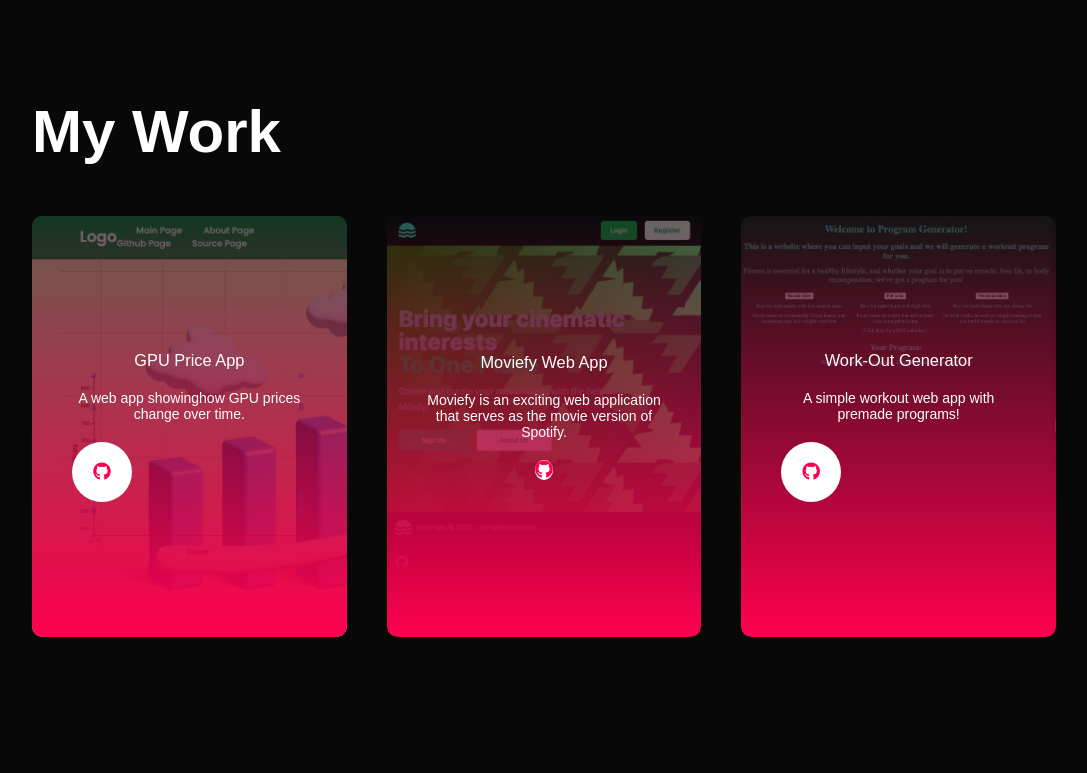
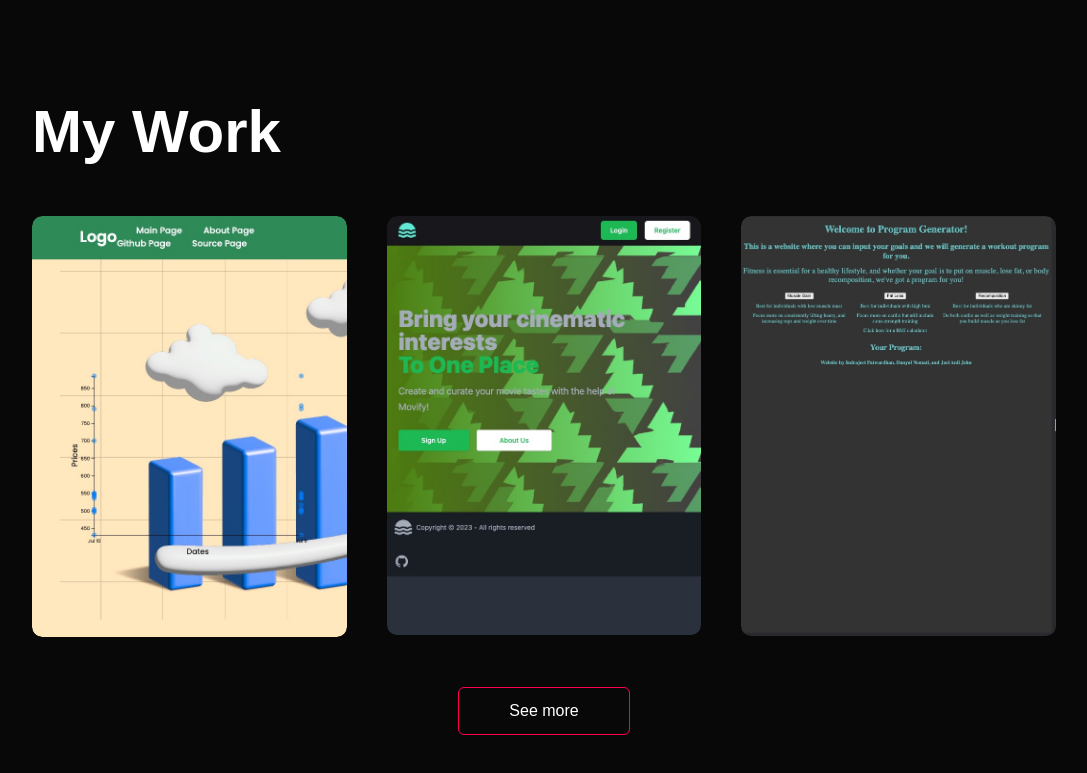
Before and after one commit to danyalnemati8/newjs, a plain HTML site: page index.html in a window 1280 px wide. Shown: the part 1875-2648 px from the top of the page, without its empty margins (96-1183 px from the left). Before the commit the page ends 2572 px from the top, so only its background shows below. Drawn offline with Linux system fonts and the light colour scheme.

Commit message:
work section finished

```diff
--- a/index.html
+++ b/index.html
@@ -127,29 +127,29 @@
             <img src="images/work1.jpeg">
             <div class="layer">
                 <h3>GPU Price App</h3>
-                <p>A web app showinghow GPU prices change over time. </p>
+                <p>A web app showing how GPU prices change over time on a bar graph.</p>
                 <a href="https://github.com/danyalnemati8/WebScraping"><i class="fa-brands fa-github fa-fade" style="color:#ff004f;"></i></a>
             </div>
           </div>
+
           <div class="work">
             <img src="images/work2.jpeg">
             <div class="layer">
               <h3>Moviefy Web App</h3>
-              <p>Moviefy is an exciting web application that serves as
-                the movie version of Spotify.<p>
-              <a href="https://github.com/danyalnemati8/my-app/tree/main"><i class="fa-brands fa-github fa-fade" ></i></a>
+              <p>Moviefy is an exciting web application that serves as the movie version of Spotify.</p>
+              <a href="https://github.com/danyalnemati8/my-app"><i class="fa-brands fa-github fa-fade" style="color:#ff004f;"></i></a>
           </div>
           </div>
           <div class="work">
             <img src="images/work3.jpeg">
             <div class="layer">
               <h3>Work-Out Generator</h3>
-              <p>A simple workout web app with premade programs!
-              </p>
+              <p>A simple workout web app with premade programs for users to pick</p>
               <a href="https://github.com/danyalnemati8/WorkoutProgram"><i class="fa-brands fa-github fa-fade" style="color:#ff004f;"></i></a>
           </div>
           </div>
         </div>
+        <a href="#" class="btn">See more</a>
     </div>
 </div>
 <script>
--- a/style.css
+++ b/style.css
@@ -185,10 +185,11 @@ nav ul li a:hover::after{
     width: 100%;
     border-radius: 10px;
     display: block;
+    transition: transform 0.5s;
 }
 .layer{
     width: 100%;
-    height: 100%;
+    height: 0;
     background: linear-gradient(rgba(0,0,0,0.6), #ff004f);
     border-radius: 10px;
     position: absolute;
@@ -196,12 +197,14 @@ nav ul li a:hover::after{
     bottom: 0;
     overflow: hidden;
     display: flex;
+    align-items: center;
     justify-content: center;
     flex-direction: column;
     padding: 0 40px;
     text-align: center;
     font-size: 14px;
-}
+    transition: height 0.5s;
+  }
 .layer h3{
     font-weight: 500;
     margin-bottom: 20px;
@@ -218,3 +221,23 @@ nav ul li a:hover::after{
     border-radius: 50%;
     text-align: center;
 }
+.work:hover img{
+    transform: scale(1.1);
+}
+.work:hover .layer{
+    height: 100%;
+}
+.btn{
+    display: block;
+    margin: 50px auto;
+    width: fit-content;
+    border: 1px solid #ff004f;
+    padding: 14px 50px;
+    border-radius: 6px;
+    text-decoration: none;
+    color: #fff;
+    transition: background 0.5s;
+}
+.btn:hover{
+    background: #ff004f;
+}
```
